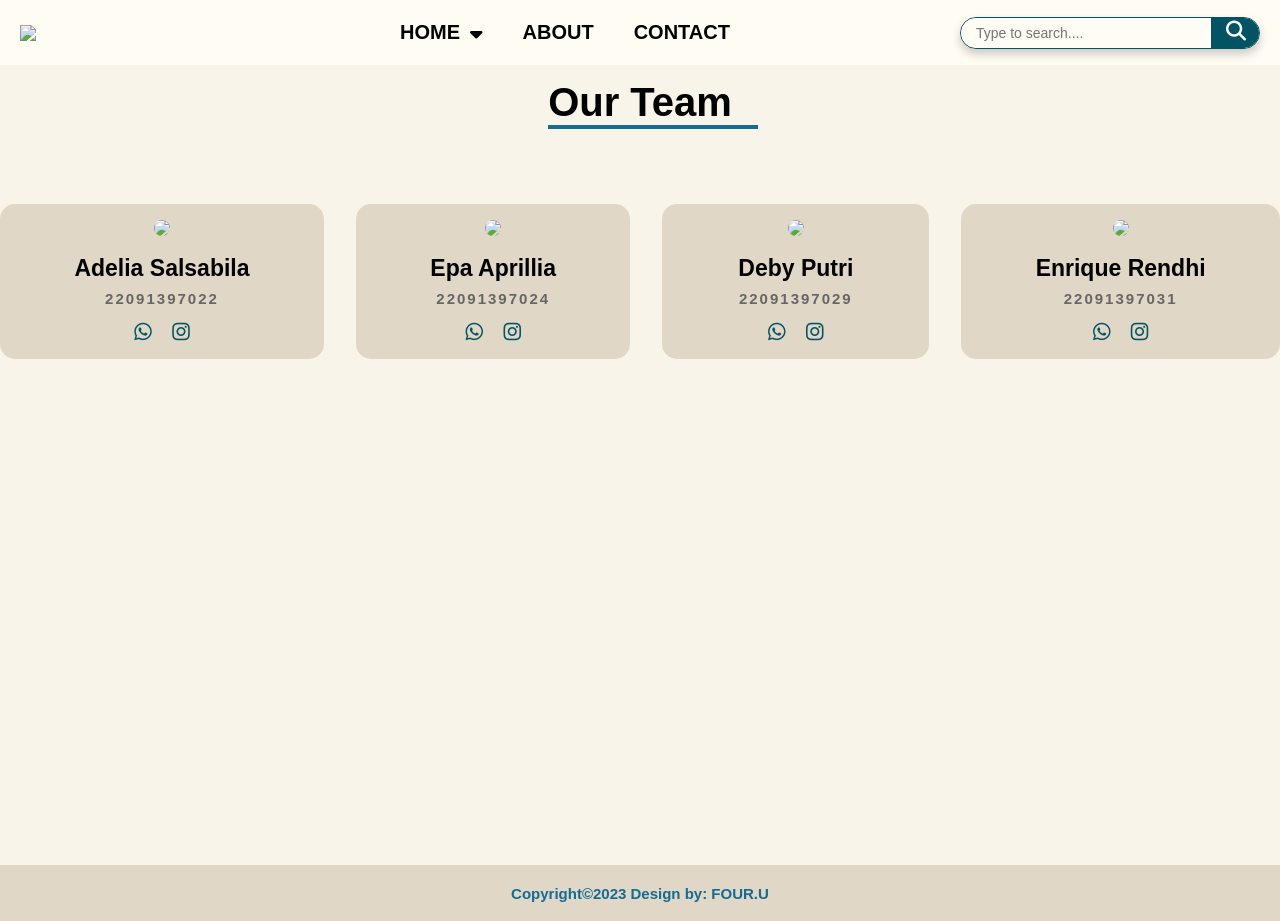
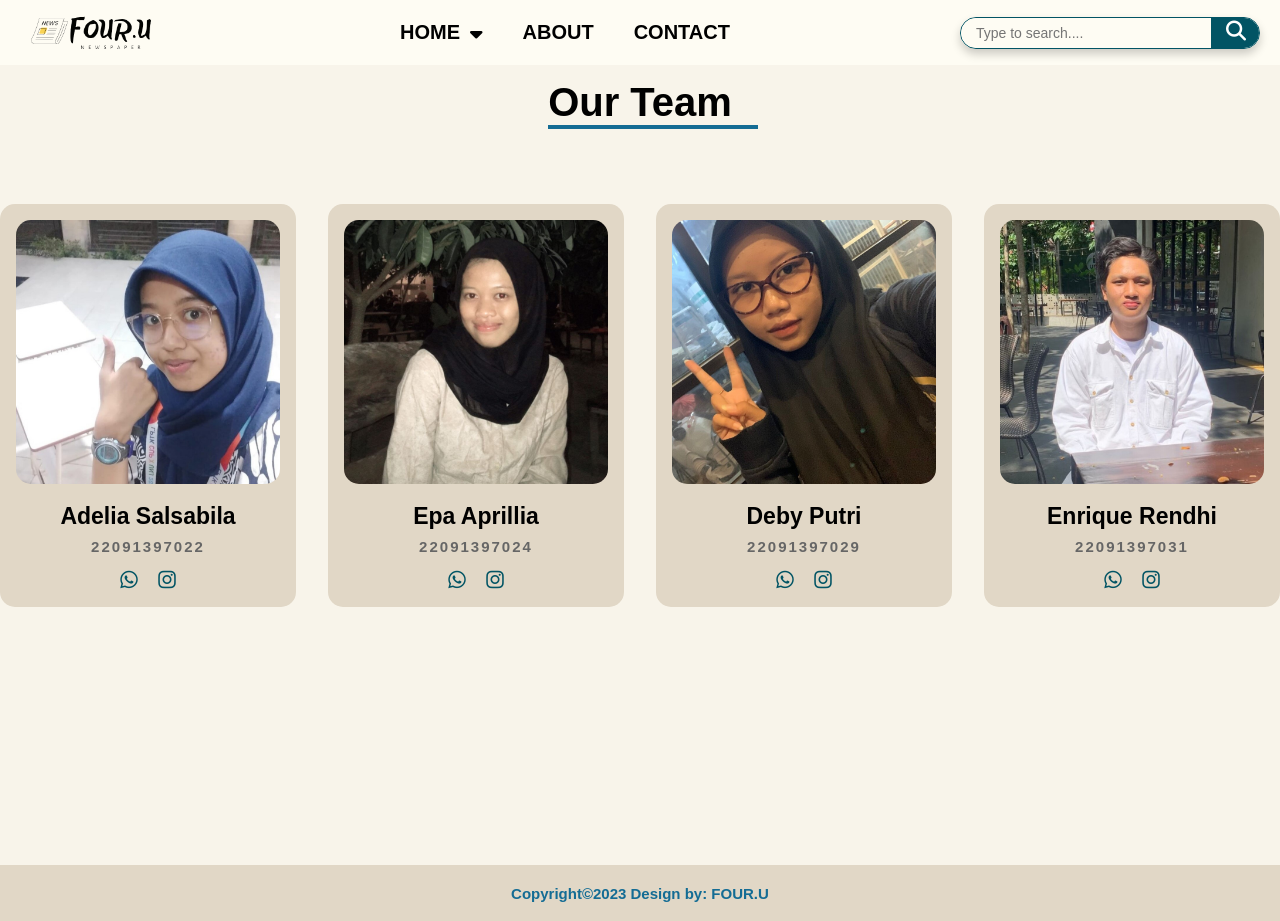
Before and after one commit to 22091397022AdeliaSalsabila/2022A-Kelompok1, a plain HTML site: page team.html in a window 1280 px wide. Drawn offline with Linux system fonts and the light colour scheme.

Commit message:
Update team.html

```diff
--- a/team.html
+++ b/team.html
@@ -15,7 +15,7 @@
 
     <body>
         <header>
-            <img src="./FOURU.png" width="150px">
+            <img src="assets/FOURU.png" width="150px">
 
             <!--NAVBAR HEADER-->
 
@@ -59,7 +59,7 @@
 
             <div class="team-content">
                 <div class="box">
-                    <img src="./adel.jpg">
+                    <img src="assets/adel.jpg">
                     <h3>Adelia Salsabila</h3>
                     <h5>22091397022</h5>
                     <div class="icons">
@@ -69,7 +69,7 @@
                 </div>
 
                 <div class="box">
-                    <img src="./epa.jpg">
+                    <img src="assets/epa.jpg">
                     <h3>Epa Aprillia</h3>
                     <h5>22091397024</h5>
                     <div class="icons">
@@ -79,7 +79,7 @@
                 </div>
 
                 <div class="box">
-                    <img src="./deby.jpg">
+                    <img src="assets/deby.jpg">
                     <h3>Deby Putri</h3>
                     <h5>22091397029</h5>
                     <div class="icons">
@@ -89,7 +89,7 @@
                 </div>
 
                 <div class="box">
-                    <img src="./enriq.jpg">
+                    <img src="assets/enriq.jpg">
                     <h3>Enrique Rendhi</h3>
                     <h5>22091397031</h5>
                     <div class="icons">
```
